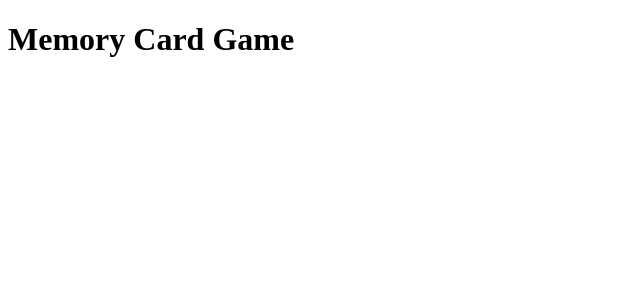
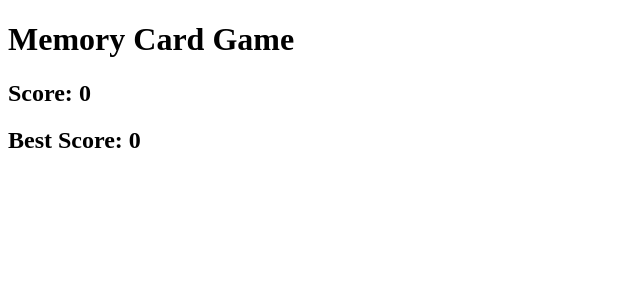
Before and after one commit to Nano1008/odin-memory-card, a React (Vite) app: page / in a window 1280 px wide. Shown: the top 300 px of the page, without its empty margins (0-640 px from the left). Built offline with nearby package versions, Linux system fonts and the light colour scheme; no server answers.

Commit message:
Add Scoreboard component to display current and best scores

```diff
--- a/src/App.jsx
+++ b/src/App.jsx
@@ -1,10 +1,13 @@
 import { useState, useEffect } from "react";
 import axios from "axios";
+import Scoreboard from "./components/Scoreboard";
 
 import "./App.css";
 
 function App() {
   const [cards, setCards] = useState([]);
+  const [score, setScore] = useState(0);
+  const [bestScore, setBestScore] = useState(0);
 
   useEffect(() => {
     const fetchCards = async () => {
@@ -34,6 +37,7 @@ function App() {
   return (
     <div className="App">
       <h1>Memory Card Game</h1>
+      <Scoreboard score={score} bestScore={bestScore} />
     </div>
   );
 }
--- /dev/null
+++ b/src/components/Scoreboard.jsx
@@ -0,0 +1,9 @@
+function Scoreboard({ score, bestScore }) {
+  return (
+    <div className="scoreboard">
+      <h2>Score: {score}</h2>
+      <h2>Best Score: {bestScore}</h2>
+    </div>
+  );
+}
+export default Scoreboard;
```
